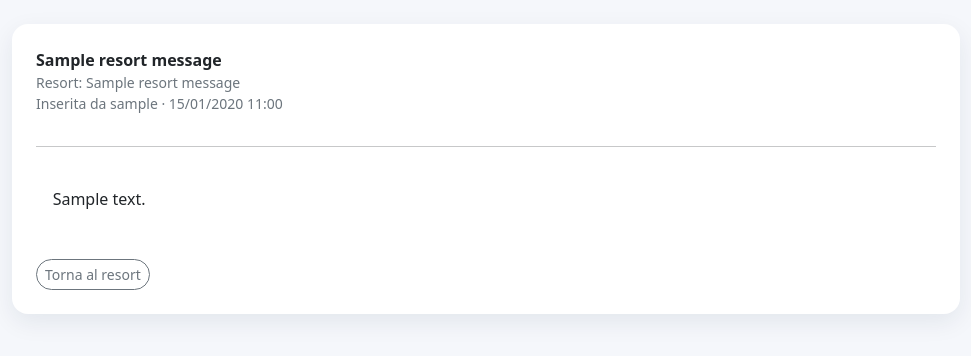
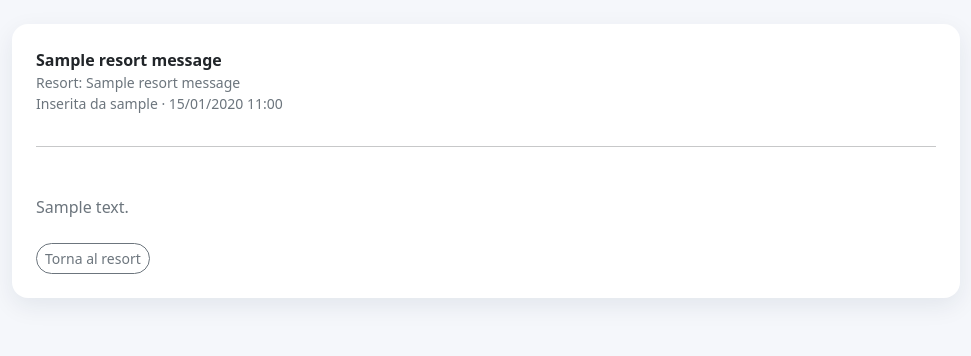
Before and after one commit to teskio83/resort-accessibili, a Flask app: page /message/1 in a window 1280 px wide. Shown: the part 78-434 px from the top of the page, without its empty margins (154-1125 px from the left). Run offline with Flask 3, Linux system fonts and the light colour scheme; the visitor is signed in with stand-in values (Sample User, id 1); a database or web service that is not in the repository returns one stand-in record (values such as "Sample title"); some libraries are stand-ins or nearby versions.

Commit message:
Update message.html

```diff
--- a/templates/message.html
+++ b/templates/message.html
@@ -24,7 +24,7 @@
 
   <hr>
 
-  <div style="white-space: pre-wrap;">
+  <div class="mt-2 text-secondary" style="white-space: pre-line;">
     {{ message.body }}
   </div>
 
```
